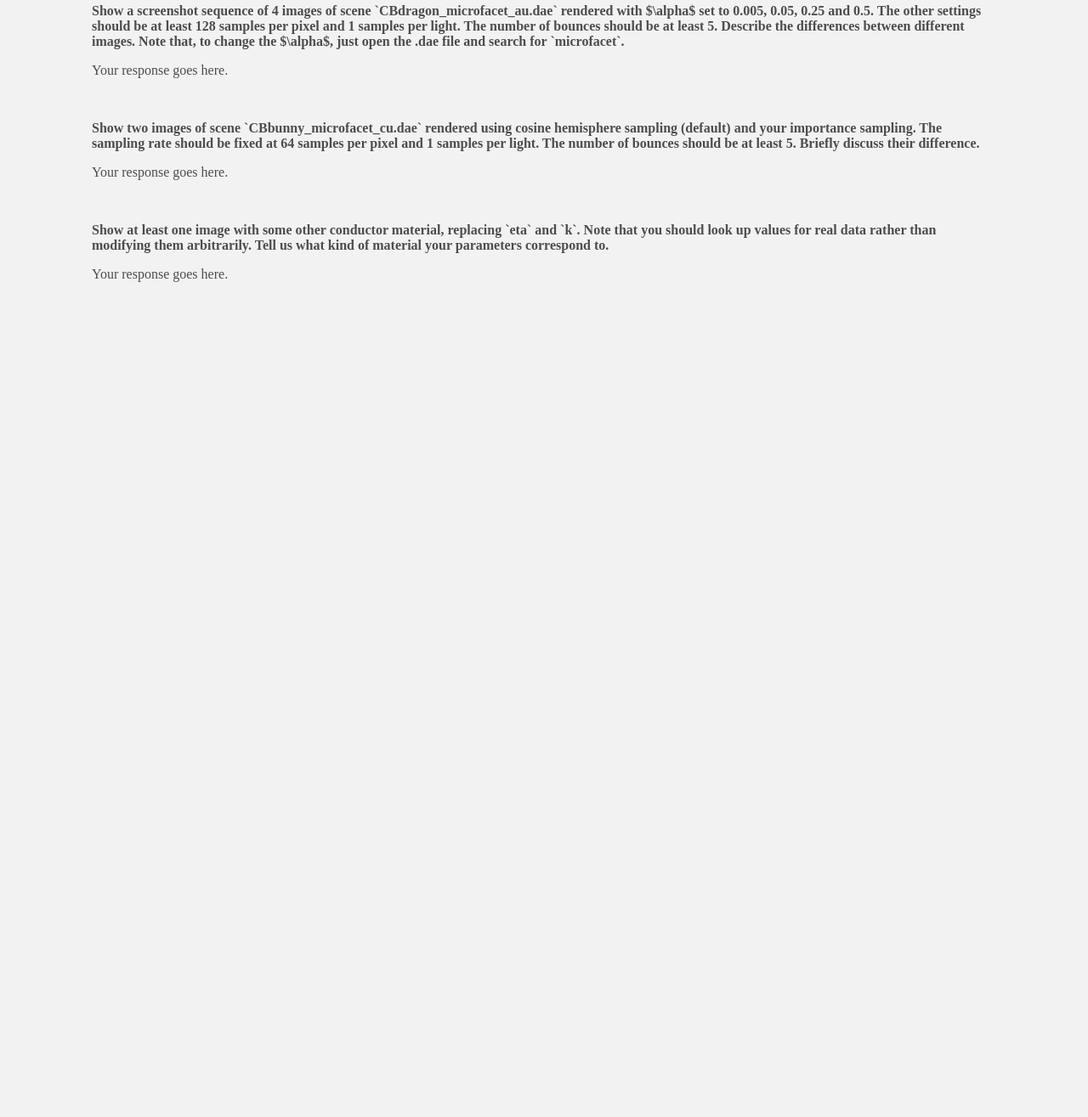
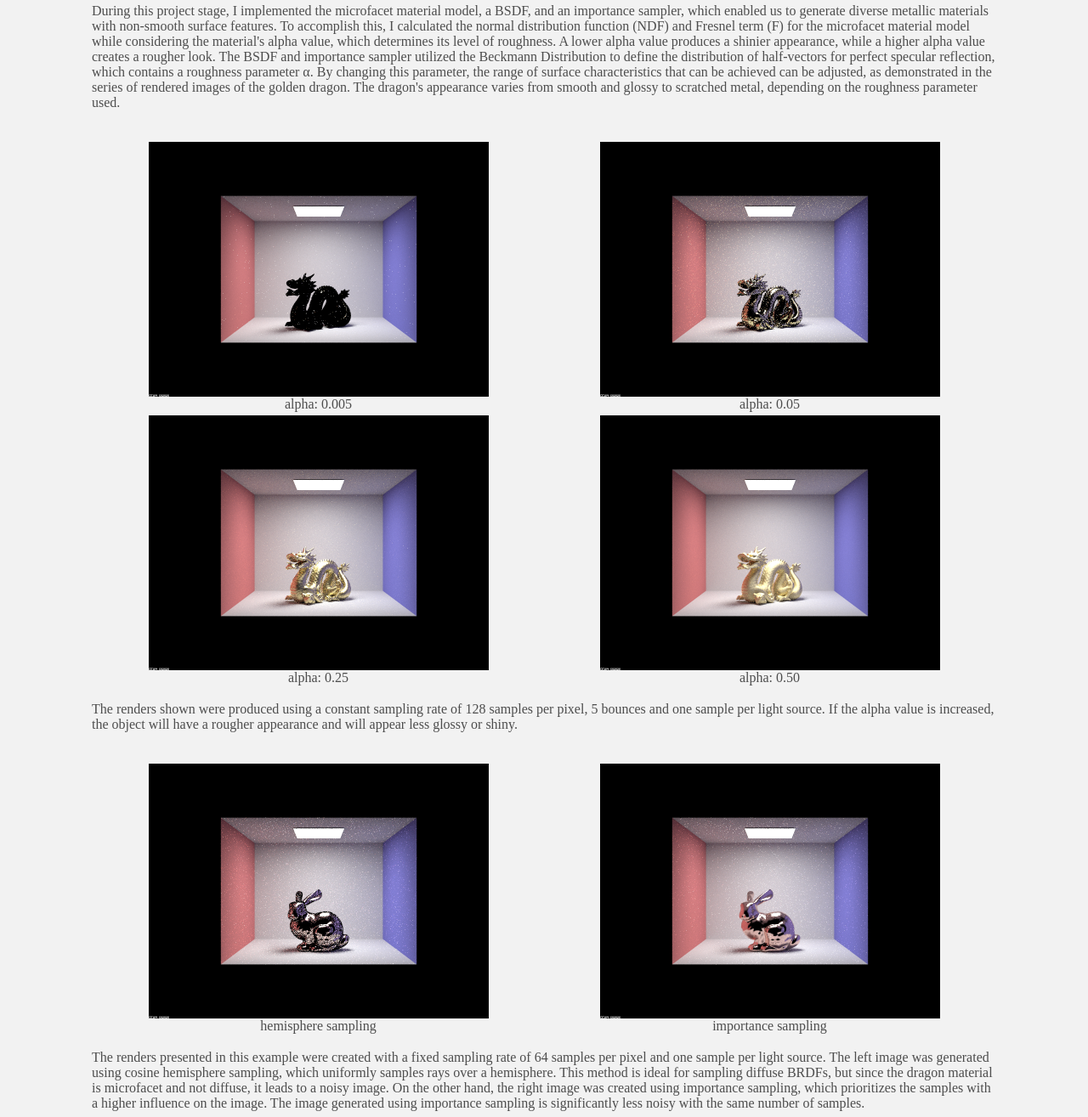
Before and after one commit to cal-cs184-student/p3-2-pathtracer-sp23-cs284_project3_2, a plain HTML site: page docs/index.html in a window 1280 px wide. Shown: the part 2125-3440 px from the top of the page at 85% size. Before the commit the page ends 2523 px from the top, so only its background shows below. Drawn offline with nearby package versions, Linux system fonts and the light colour scheme; files that its build step writes are made by us from their sources.

Commit message:
finish part 2

```diff
--- a/docs/index.html
+++ b/docs/index.html
@@ -103,25 +103,86 @@
 
 
         <h3 align="middle">Part 2. Microfacet Material</h3>
-        <p><b>
+        <!-- <p><b>
             Show a screenshot sequence of 4 images of scene `CBdragon_microfacet_au.dae` rendered with $\alpha$ set to 0.005, 0.05, 0.25 and 0.5. The other settings should be at least 128 samples per pixel and 1 samples per light. The number of bounces should be at least 5. Describe the differences between different images. Note that, to change the $\alpha$, just open the .dae file and search for `microfacet`.
-        </b></p>
+        </b></p> -->
         <p>
-            Your response goes here.
+            During this project stage, I implemented the microfacet material model, a BSDF, and an importance sampler, which enabled us to generate diverse metallic materials with non-smooth surface features. To accomplish this, I calculated the normal distribution function (NDF) and Fresnel term (F) for the microfacet material model while considering the material's alpha value, which determines its level of roughness. A lower alpha value produces a shinier appearance, while a higher alpha value creates a rougher look. The BSDF and importance sampler utilized the Beckmann Distribution to define the distribution of half-vectors for perfect specular reflection, which contains a roughness parameter α. By changing this parameter, the range of surface characteristics that can be achieved can be adjusted, as demonstrated in the series of rendered images of the golden dragon. The dragon's appearance varies from smooth and glossy to scratched metal, depending on the roughness parameter used.
         </p>
         <br>
-        <p><b>
+        <div align="middle">
+            <table style="width:100%">
+              <tr align="center">
+                <td>
+                  <img src="./images/p2/005.png" align="middle" width="400px"/>
+                  <figcaption>alpha: 0.005</figcaption>
+                </td>
+                <td>
+                  <img src="./images/p2/05.png" align="middle" width="400px"/>
+                  <figcaption>alpha: 0.05</figcaption>
+                </td>
+              </tr>
+              <tr align="center">
+                <td>
+                  <img src="./images/p2/25.png" align="middle" width="400px"/>
+                  <figcaption>alpha: 0.25</figcaption>
+                </td>
+                <td>
+                  <img src="./images/p2/50.png" align="middle" width="400px"/>
+                  <figcaption>alpha: 0.50</figcaption>
+                </td>
+              </tr>
+            </table>
+          </div>
+        <!-- <p><b>
             Show two images of scene `CBbunny_microfacet_cu.dae` rendered using cosine hemisphere sampling (default) and your importance sampling. The sampling rate should be fixed at 64 samples per pixel and 1 samples per light. The number of bounces should be at least 5. Briefly discuss their difference.
-        </b></p>
+        </b></p> -->
         <p>
-            Your response goes here.
+            The renders shown were produced using a constant sampling rate of 128 samples per pixel, 5 bounces and one sample per light source. If the alpha value is increased, the object will have a rougher appearance and will appear less glossy or shiny.
         </p>
         <br>
-        <p><b>
+        <div align="middle">
+            <table style="width:100%">
+              <tr align="center">
+                <td>
+                  <img src="./images/p2/hemis.png" align="middle" width="400px"/>
+                  <figcaption>hemisphere sampling</figcaption>
+                </td>
+                <td>
+                  <img src="./images/p2/importance.png" align="middle" width="400px"/>
+                  <figcaption>importance sampling</figcaption>
+                </td>
+              </tr>
+            </table>
+          </div>
+        <p>
+            The renders presented in this example were created with a fixed sampling rate of 64 samples per pixel and one sample per light source. The left image was generated using cosine hemisphere sampling, which uniformly samples rays over a hemisphere. This method is ideal for sampling diffuse BRDFs, but since the dragon material is microfacet and not diffuse, it leads to a noisy image. On the other hand, the right image was created using importance sampling, which prioritizes the samples with a higher influence on the image. The image generated using importance sampling is significantly less noisy with the same number of samples.
+        </p>
+        <br>
+        <!-- <p><b>
             Show at least one image with some other conductor material, replacing `eta` and `k`. Note that you should look up values for real data rather than modifying them arbitrarily. Tell us what kind of material your parameters correspond to.
-        </b></p>
+        </b></p> -->
+        <div align="middle">
+            <table style="width:100%">
+              <tr align="center">
+                <td>
+                  <img src="./images/p2/bunny_calcium.png" align="middle" width="400px"/>
+                  <figcaption>Simulating the Calcium material</figcaption>
+                  <figcaption>eta: 0.29294 0.28568 0.28733</figcaption>
+                  <figcaption>k: 2.7181 2.3479 1.8333</figcaption>
+                </td>
+                <td>
+                  <img src="./images/p2/bunny_gold.png" align="middle" width="400px"/>
+                  <figcaption>Simulating the Gold material</figcaption>
+                  <figcaption>Simulating the Calcium material</figcaption>
+                  <figcaption>eta: 0.21646 0.42833 1.3284</figcaption>
+                  <figcaption>k: 3.2390 2.4599 1.8661</figcaption>
+                </td>
+              </tr>
+            </table>
+          </div>
         <p>
-            Your response goes here.
+            By utilizing empirical data tables containing information about the refractive index and extinction coefficient of various materials, it is possible to select the appropriate values of η and k for each RGB color channel's wavelength to estimate the material's Fresnel term. In the following render of a multifaceted dragon, I set the roughness parameter α to 0.05 and utilized the optical properties of Calcium.
         </p>
         <br>
 
```
